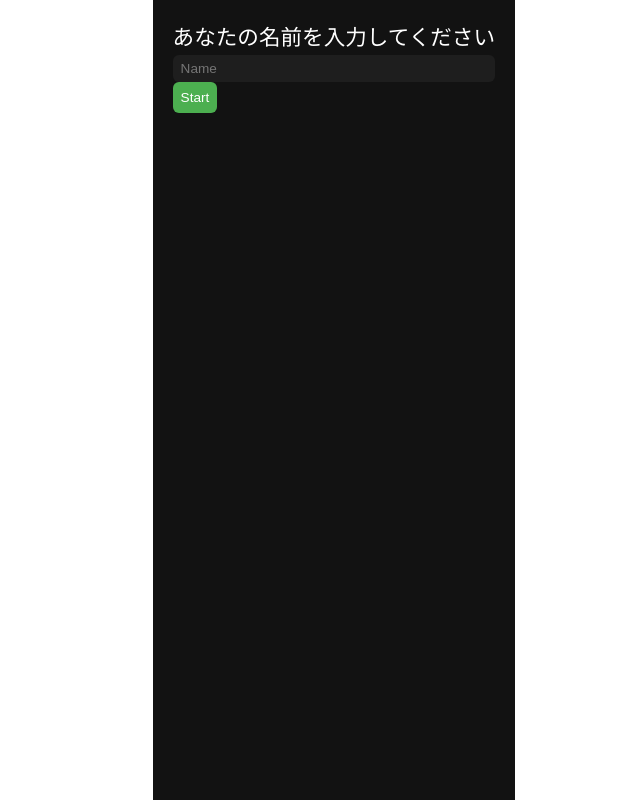
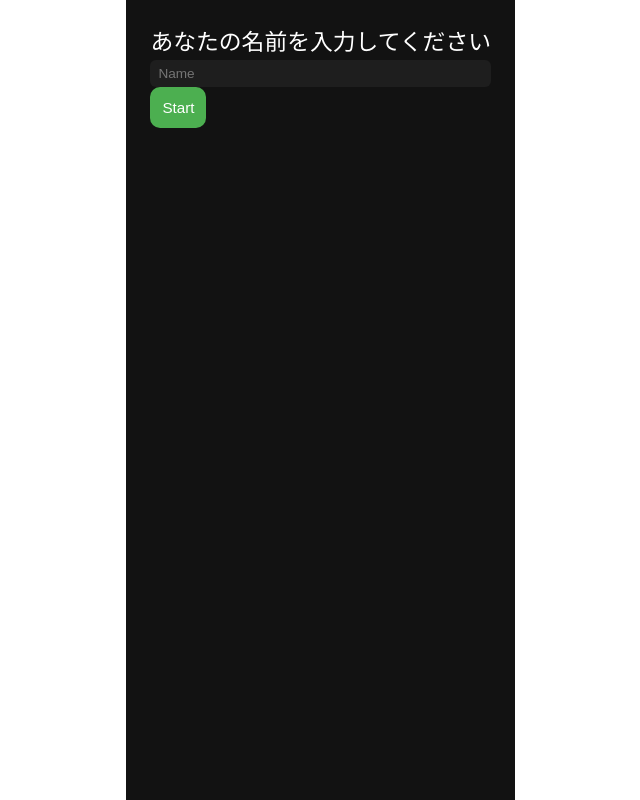
Before and after one commit to Dhayashisan/EsaKanri, a Vue app: page / in a window 1280 px wide. Shown: the whole page, without its empty margins (125-765 px from the left). Built offline with nearby package versions, Linux system fonts and the light colour scheme.

Commit message:
レイアウト修正テスト

```diff
--- a/src/App.vue
+++ b/src/App.vue
@@ -183,34 +183,53 @@ const resetAll = () => {
 <style scoped>
 /* 全体 */
 main {
-  min-height: 100vh;
+  min-height: 100dvh; /* ←変更 */
   display: flex;
   justify-content: center;
   background-color: #121212;
   color: #fff;
-  padding: 8px;
+
+  padding-top: 12px;
+  padding-left: 12px;
+  padding-right: 12px;
+  padding-bottom: calc(env(safe-area-inset-bottom) + 12px);
+
   box-sizing: border-box;
-  font-size: 0.9rem; /* 基本フォントサイズをスマホ向けに調整 */
+  font-size: 0.95rem;
 }
 
 /* ログイン / コンテンツ wrapper */
 .login {
   width: 100%;
-  max-width: 430px; /* iPhone16幅に対応 */
+  max-width: 430px;
   padding: 12px;
   box-sizing: border-box;
+
+  display: flex;
+  flex-direction: column;
+  gap: 12px;
+
+  max-height: 100dvh;
+  overflow-y: auto;
+}
+
+.header {
+  position: sticky;
+  top: 0;
+  background: #121212;
+  z-index: 10;
+  padding-bottom: 8px;
 }
 
 /* カード */
 .card {
   background: #1e1e1e;
-  padding: 10px;
-  border-radius: 8px;
+  padding: 14px;
+  border-radius: 12px;
   margin-bottom: 16px;
   display: flex;
   flex-direction: column;
-  gap: 6px;
-  font-size: 0.85rem;
+  gap: 8px;
 }
 
 /* 入力欄 */
@@ -227,13 +246,13 @@ input {
 
 /* ボタン */
 button {
-  padding: 8px;
-  border-radius: 6px;
+  padding: 12px;
+  border-radius: 10px;
   border: none;
   background: #4caf50;
   color: white;
   cursor: pointer;
-  font-size: 0.85rem;
+  font-size: 0.95rem;
   flex: 1;
 }
 
--- a/src/compornents/GoalSetting.vue
+++ b/src/compornents/GoalSetting.vue
@@ -82,11 +82,15 @@ const handleSave = () => {
 .card {
   background: #1e1e1e;
   padding: 16px;
-  border-radius: 8px;
+  border-radius: 12px;
   margin-bottom: 20px;
+
   display: flex;
   flex-direction: column;
-  gap: 8px;
+  gap: 10px;
+
+  max-height: 70dvh;
+  overflow-y: auto;
 }
 
 input {
--- a/src/compornents/MealChart.vue
+++ b/src/compornents/MealChart.vue
@@ -44,5 +44,13 @@ const options = {
 </script>
 
 <template>
-  <Bar :data="data" :options="options" />
+  <div class="chart-container">
+    <Bar :data="data" :options="options" />
+  </div>
 </template>
+
+<style scoped>
+.chart-container {
+  height: 220px;
+}
+</style>
--- a/src/compornents/MealForm.vue
+++ b/src/compornents/MealForm.vue
@@ -267,20 +267,27 @@ const addDbMeal = async () => {
   position: fixed;
   inset: 0;
   background: rgba(0, 0, 0, 0.6);
+
   display: flex;
   justify-content: center;
-  align-items: center;
+  align-items: flex-end;
 }
 
 .panel {
   background: #1e1e1e;
-  width: 90%;
-  max-width: 420px;
+  width: 100%;
+  max-width: 430px;
+
+  max-height: 85dvh;
+  overflow-y: auto;
+
   padding: 20px;
-  border-radius: 10px;
+
+  border-radius: 16px 16px 0 0;
+
   display: flex;
   flex-direction: column;
-  gap: 10px;
+  gap: 12px;
 }
 
 .tabs {
```
